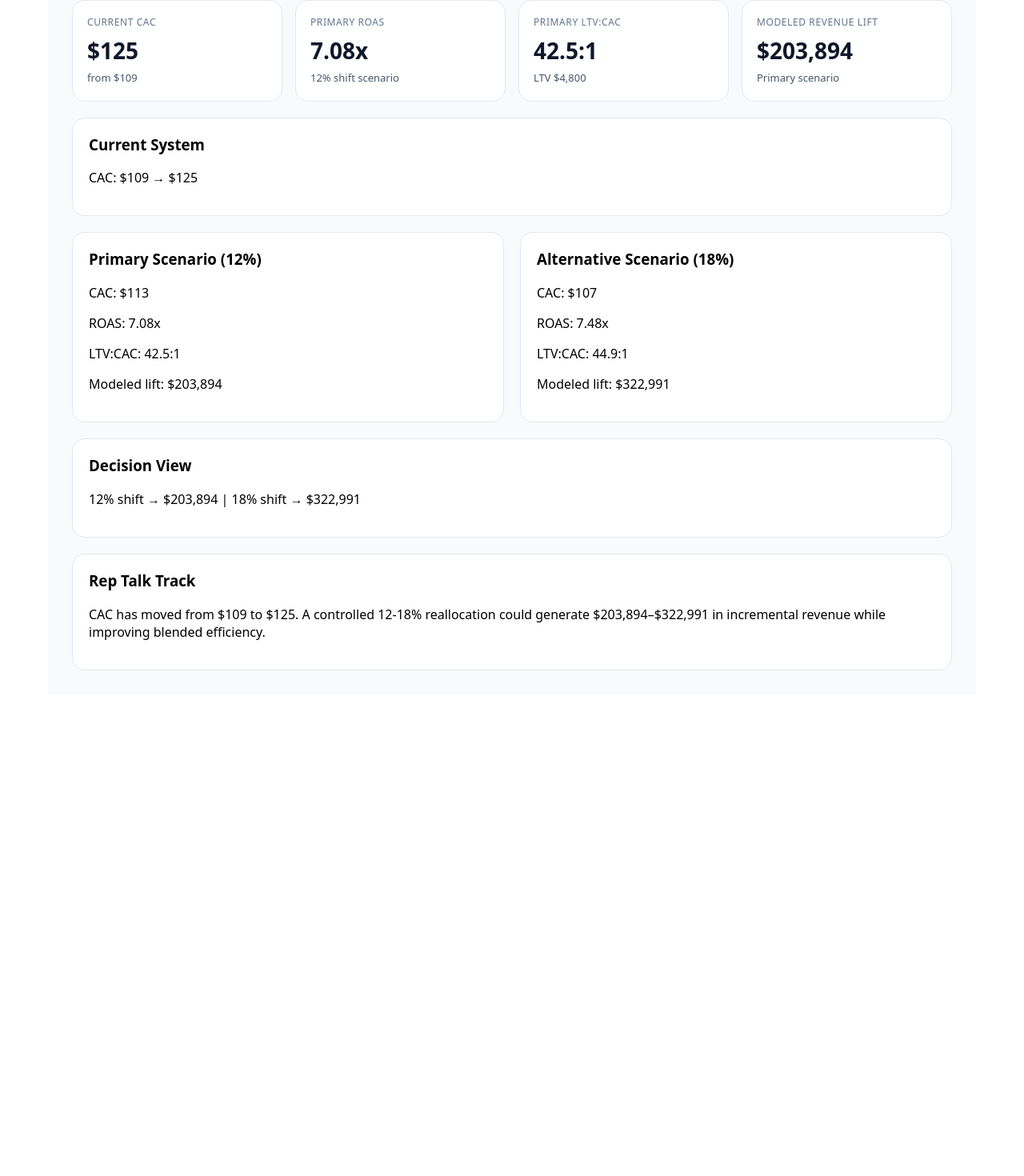
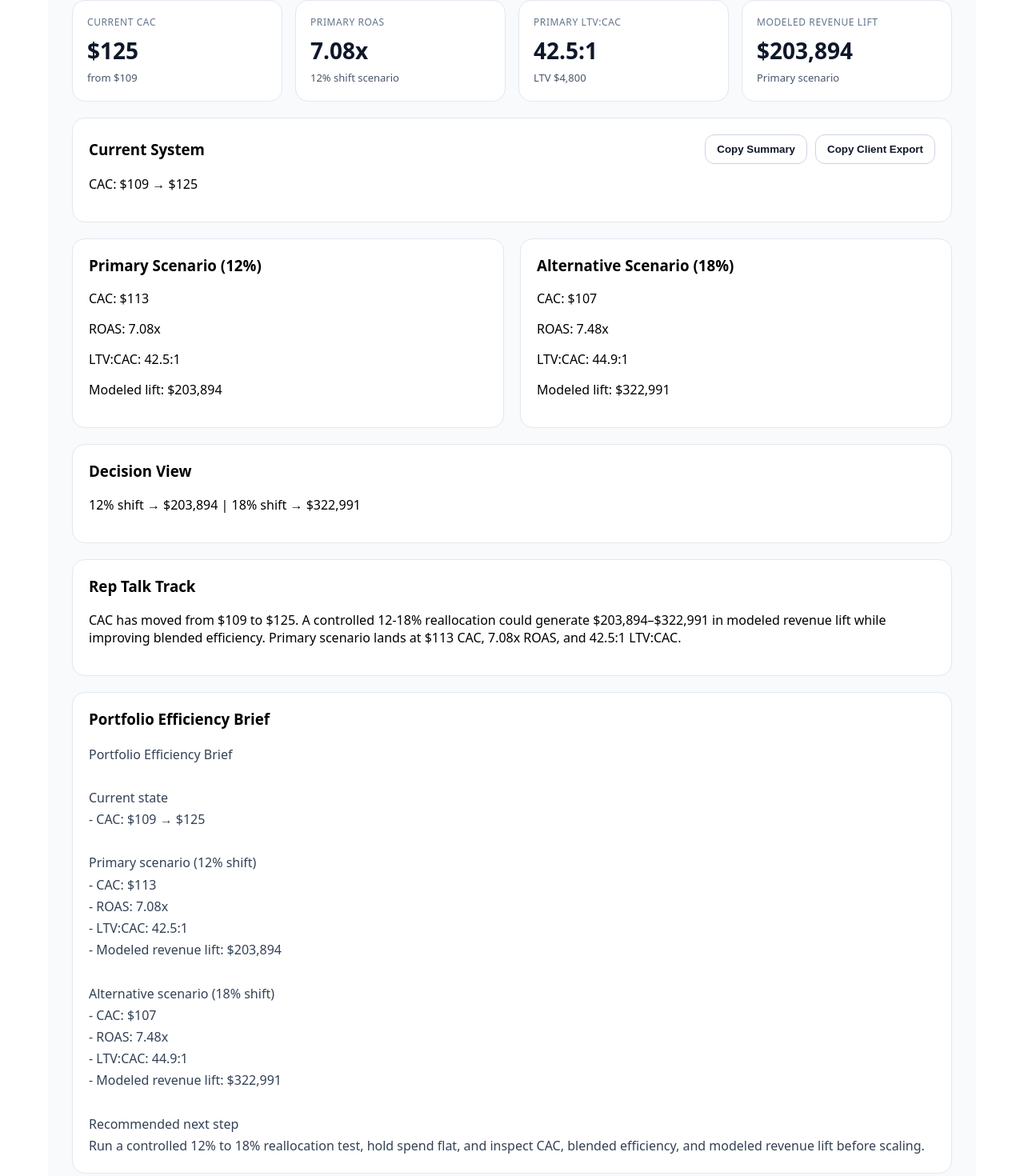
Before and after one commit to ScottMHarris1/revenue-architecture-tools, a Next.js app: page / in a window 1280 px wide. Shown: the part 370-1840 px from the top of the page at 80% size. Before the commit the page ends 1238 px from the top, so only its background shows below. Built offline with nearby package versions, Linux system fonts and the light colour scheme.

Commit message:
Update page.tsx

```diff
--- a/app/page.tsx
+++ b/app/page.tsx
@@ -3,6 +3,7 @@
 import { useMemo, useState } from "react";
 import Card from "../components/Card";
 import MetricCard from "../components/MetricCard";
+import ActionButton from "../components/ActionButton";
 import { calculateScenario } from "../lib/calculations";
 import { formatMoney, formatROAS, formatRatio } from "../lib/format";
 
@@ -16,6 +17,9 @@ export default function Page() {
 
   const [shiftA, setShiftA] = useState(12);
   const [shiftB, setShiftB] = useState(18);
+
+  const [copiedSummary, setCopiedSummary] = useState(false);
+  const [copiedClient, setCopiedClient] = useState(false);
 
   const A = useMemo(
     () =>
@@ -44,6 +48,48 @@ export default function Page() {
       }),
     [spend, conversions, priorSpend, priorConversions, revPerConv, ltv, shiftB]
   );
+
+  const repSummary = `CAC has moved from ${formatMoney(A.priorCAC)} to ${formatMoney(
+    A.currentCAC
+  )}. A controlled ${shiftA}-${shiftB}% reallocation could generate ${formatMoney(
+    A.lift
+  )}–${formatMoney(B.lift)} in modeled revenue lift while improving blended efficiency. Primary scenario lands at ${formatMoney(
+    A.newCAC
+  )} CAC, ${formatROAS(A.roas)} ROAS, and ${formatRatio(
+    A.ltvToCac
+  )} LTV:CAC.`;
+
+  const clientExport = `${"Portfolio Efficiency Brief"}
+
+Current state
+- CAC: ${formatMoney(A.priorCAC)} → ${formatMoney(A.currentCAC)}
+
+Primary scenario (${shiftA}% shift)
+- CAC: ${formatMoney(A.newCAC)}
+- ROAS: ${formatROAS(A.roas)}
+- LTV:CAC: ${formatRatio(A.ltvToCac)}
+- Modeled revenue lift: ${formatMoney(A.lift)}
+
+Alternative scenario (${shiftB}% shift)
+- CAC: ${formatMoney(B.newCAC)}
+- ROAS: ${formatROAS(B.roas)}
+- LTV:CAC: ${formatRatio(B.ltvToCac)}
+- Modeled revenue lift: ${formatMoney(B.lift)}
+
+Recommended next step
+Run a controlled ${shiftA}% to ${shiftB}% reallocation test, hold spend flat, and inspect CAC, blended efficiency, and modeled revenue lift before scaling.`;
+
+  async function handleCopySummary() {
+    await navigator.clipboard.writeText(repSummary);
+    setCopiedSummary(true);
+    setTimeout(() => setCopiedSummary(false), 1500);
+  }
+
+  async function handleCopyClientExport() {
+    await navigator.clipboard.writeText(clientExport);
+    setCopiedClient(true);
+    setTimeout(() => setCopiedClient(false), 1500);
+  }
 
   return (
     <div
@@ -132,8 +178,29 @@ export default function Page() {
       </div>
 
       <Card style={{ marginTop: 20 }}>
-        <h3 style={{ marginTop: 0 }}>Current System</h3>
-        <p>
+        <div
+          style={{
+            display: "flex",
+            justifyContent: "space-between",
+            gap: 12,
+            flexWrap: "wrap",
+            alignItems: "center",
+          }}
+        >
+          <h3 style={{ margin: 0 }}>Current System</h3>
+          <div style={{ display: "flex", gap: 10 }}>
+            <ActionButton
+              label={copiedSummary ? "Summary Copied" : "Copy Summary"}
+              onClick={handleCopySummary}
+            />
+            <ActionButton
+              label={copiedClient ? "Client Export Copied" : "Copy Client Export"}
+              onClick={handleCopyClientExport}
+            />
+          </div>
+        </div>
+
+        <p style={{ marginTop: 14 }}>
           CAC: {formatMoney(A.priorCAC)} → {formatMoney(A.currentCAC)}
         </p>
       </Card>
@@ -173,11 +240,20 @@ export default function Page() {
 
       <Card style={{ marginTop: 20 }}>
         <h3 style={{ marginTop: 0 }}>Rep Talk Track</h3>
-        <p>
-          CAC has moved from {formatMoney(A.priorCAC)} to {formatMoney(A.currentCAC)}.
-          A controlled {shiftA}-{shiftB}% reallocation could generate {formatMoney(A.lift)}–
-          {formatMoney(B.lift)} in incremental revenue while improving blended efficiency.
-        </p>
+        <p>{repSummary}</p>
+      </Card>
+
+      <Card style={{ marginTop: 20 }}>
+        <h3 style={{ marginTop: 0 }}>Portfolio Efficiency Brief</h3>
+        <div
+          style={{
+            whiteSpace: "pre-wrap",
+            lineHeight: 1.7,
+            color: "#334155",
+          }}
+        >
+          {clientExport}
+        </div>
       </Card>
     </div>
   );
```
